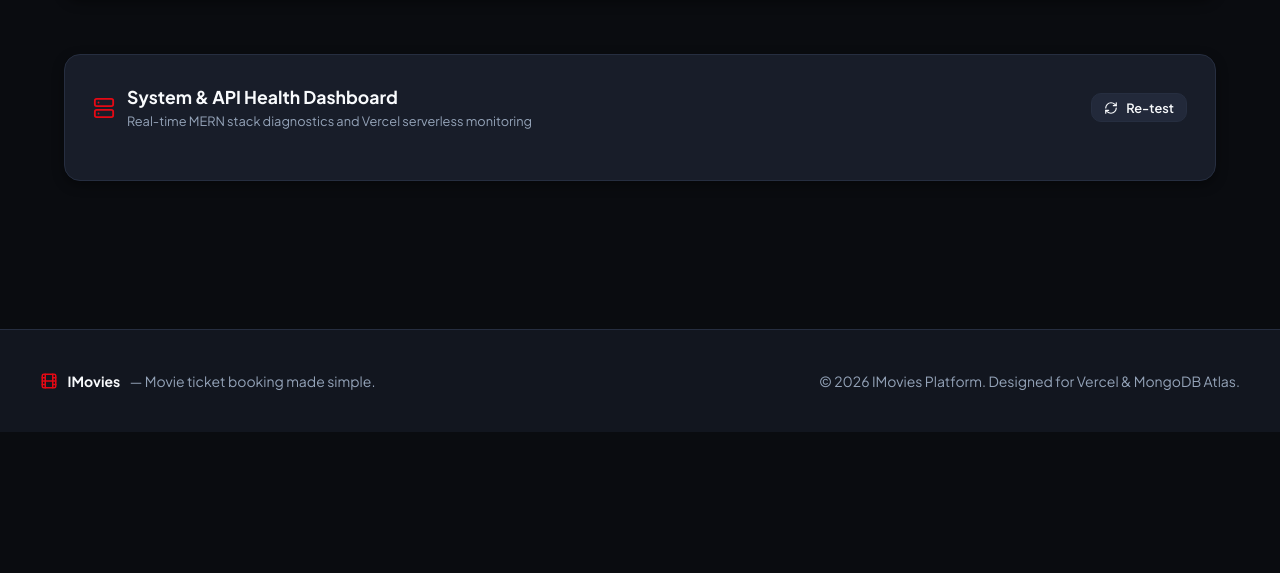
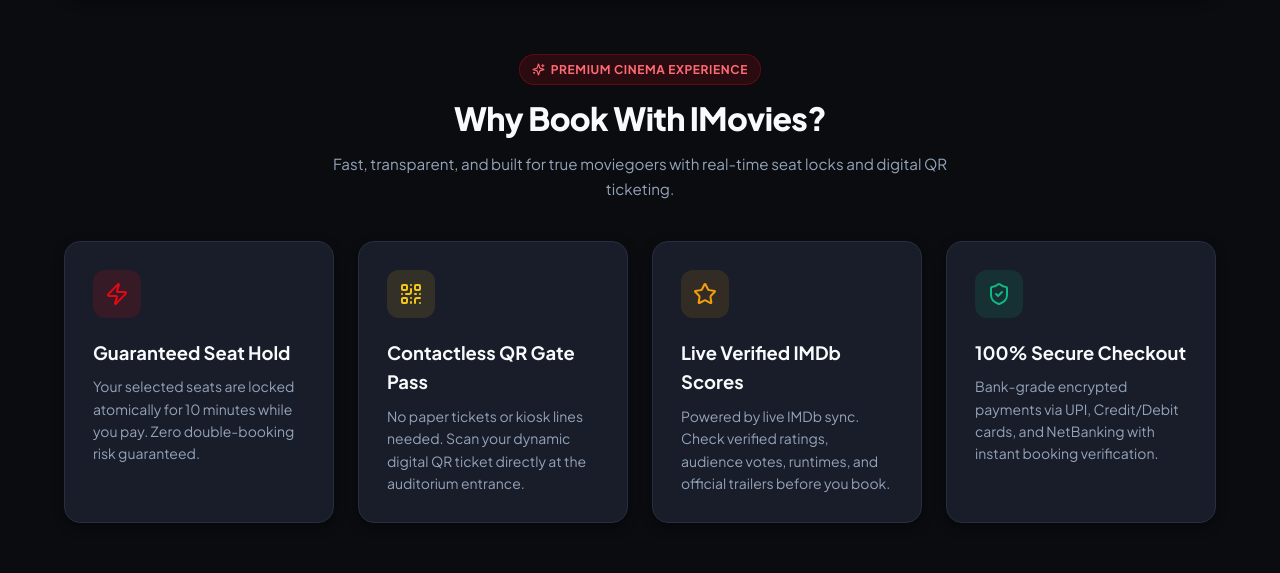
Before and after one commit to Raheel007-cpu/IMovies, a React (Vite) app in the folder client/: page / in a window 1280 px wide. Shown: the part 368-941 px from the top of the page. Before the commit the page ends 800 px from the top, so only its background shows below. Built offline with nearby package versions, Linux system fonts and the light colour scheme; no server answers.

Commit message:
feat: replace developer health dashboard with Why Book With IMovies feature showcase

```diff
--- a/client/src/pages/Home.jsx
+++ b/client/src/pages/Home.jsx
@@ -2,14 +2,13 @@ import React, { useEffect, useState } from "react";
 import { Link } from "react-router-dom";
 import {
   Film,
-  CheckCircle2,
-  AlertCircle,
+  ArrowRight,
   RefreshCw,
-  Server,
-  Database,
-  Globe,
-  ArrowRight,
-  TrendingUp,
+  Zap,
+  QrCode,
+  Star,
+  ShieldCheck,
+  Sparkles,
 } from "lucide-react";
 import API from "../services/api";
 import HeroBanner from "../components/movie/HeroBanner";
@@ -19,11 +18,6 @@ const Home = () => {
   const [featuredMovies, setFeaturedMovies] = useState([]);
   const [nowShowing, setNowShowing] = useState([]);
   const [moviesLoading, setMoviesLoading] = useState(true);
-
-  const [healthData, setHealthData] = useState(null);
-  const [pingData, setPingData] = useState(null);
-  const [seedData, setSeedData] = useState(null);
-  const [diagLoading, setDiagLoading] = useState(true);
 
   // Fetch movies for home page
   useEffect(() => {
@@ -46,28 +40,40 @@ const Home = () => {
     loadHomeData();
   }, []);
 
-  // System diagnostic check
-  const checkApiHealth = async () => {
-    setDiagLoading(true);
-    try {
-      const [healthRes, pingRes, seedRes] = await Promise.all([
-        API.get("/health"),
-        API.get("/health/ping"),
-        API.get("/seed/status").catch(() => ({ data: null })),
-      ]);
-      setHealthData(healthRes.data);
-      setPingData(pingRes.data);
-      setSeedData(seedRes.data);
-    } catch (err) {
-      console.error("Diagnostic error", err);
-    } finally {
-      setDiagLoading(false);
-    }
-  };
-
-  useEffect(() => {
-    checkApiHealth();
-  }, []);
+  const features = [
+    {
+      icon: Zap,
+      color: "var(--primary)",
+      bgColor: "var(--primary-light)",
+      title: "Guaranteed Seat Hold",
+      description:
+        "Your selected seats are locked atomically for 10 minutes while you pay. Zero double-booking risk guaranteed.",
+    },
+    {
+      icon: QrCode,
+      color: "#f5c518",
+      bgColor: "rgba(245, 197, 24, 0.12)",
+      title: "Contactless QR Gate Pass",
+      description:
+        "No paper tickets or kiosk lines needed. Scan your dynamic digital QR ticket directly at the auditorium entrance.",
+    },
+    {
+      icon: Star,
+      color: "#f59e0b",
+      bgColor: "rgba(245, 158, 11, 0.12)",
+      title: "Live Verified IMDb Scores",
+      description:
+        "Powered by live IMDb sync. Check verified ratings, audience votes, runtimes, and official trailers before you book.",
+    },
+    {
+      icon: ShieldCheck,
+      color: "var(--success)",
+      bgColor: "var(--success-bg)",
+      title: "100% Secure Checkout",
+      description:
+        "Bank-grade encrypted payments via UPI, Credit/Debit cards, and NetBanking with instant booking verification.",
+    },
+  ];
 
   return (
     <div>
@@ -114,63 +120,96 @@ const Home = () => {
         )}
       </section>
 
-      {/* Diagnostics & Architecture Dashboard */}
-      <div className="glass-card" style={{ marginBottom: "2rem" }}>
-        <div style={{ display: "flex", justifyContent: "space-between", alignItems: "center", marginBottom: "1.25rem", flexWrap: "wrap", gap: "1rem" }}>
-          <div style={{ display: "flex", alignItems: "center", gap: "0.75rem" }}>
-            <Server size={22} color="var(--primary)" />
-            <div>
-              <h3 style={{ fontSize: "1.1rem", fontWeight: 700 }}>System & API Health Dashboard</h3>
-              <p style={{ fontSize: "0.8rem", color: "var(--text-secondary)" }}>
-                Real-time MERN stack diagnostics and Vercel serverless monitoring
-              </p>
-            </div>
+      {/* Why Book With IMovies Section */}
+      <section style={{ marginBottom: "3rem" }}>
+        <div style={{ textAlign: "center", maxWidth: "650px", margin: "0 auto 2.5rem" }}>
+          <div
+            className="badge badge-primary"
+            style={{
+              display: "inline-flex",
+              alignItems: "center",
+              gap: "0.35rem",
+              marginBottom: "0.5rem",
+              padding: "0.3rem 0.75rem",
+            }}
+          >
+            <Sparkles size={13} />
+            <span>Premium Cinema Experience</span>
           </div>
-          <button
-            onClick={checkApiHealth}
-            disabled={diagLoading}
-            className="btn btn-secondary"
-            style={{ fontSize: "0.8rem", padding: "0.35rem 0.75rem" }}
-          >
-            <RefreshCw size={14} style={{ animation: diagLoading ? "spin 1s linear infinite" : "none" }} />
-            <span>{diagLoading ? "Checking..." : "Re-test"}</span>
-          </button>
+          <h2 style={{ fontSize: "2rem", fontWeight: 800, letterSpacing: "-0.02em", marginBottom: "0.5rem" }}>
+            Why Book With IMovies?
+          </h2>
+          <p style={{ color: "var(--text-secondary)", fontSize: "0.95rem" }}>
+            Fast, transparent, and built for true moviegoers with real-time seat locks and digital QR ticketing.
+          </p>
         </div>
 
-        {healthData && (
-          <div style={{ display: "grid", gridTemplateColumns: "repeat(auto-fit, minmax(220px, 1fr))", gap: "1rem" }}>
-            <div style={{ padding: "1rem", backgroundColor: "var(--bg-secondary)", borderRadius: "var(--radius-sm)", border: "1px solid var(--border-color)" }}>
-              <div style={{ display: "flex", alignItems: "center", gap: "0.4rem", marginBottom: "0.25rem" }}>
-                <CheckCircle2 size={16} color="var(--success)" />
-                <span style={{ fontWeight: 600, fontSize: "0.85rem" }}>Backend API</span>
+        <div
+          style={{
+            display: "grid",
+            gridTemplateColumns: "repeat(auto-fit, minmax(250px, 1fr))",
+            gap: "1.5rem",
+          }}
+        >
+          {features.map((item, idx) => {
+            const Icon = item.icon;
+            return (
+              <div
+                key={idx}
+                className="glass-card"
+                style={{
+                  padding: "1.75rem",
+                  borderRadius: "var(--radius-lg)",
+                  display: "flex",
+                  flexDirection: "column",
+                  transition: "transform 0.25s ease, box-shadow 0.25s ease",
+                }}
+                onMouseEnter={(e) => {
+                  e.currentTarget.style.transform = "translateY(-4px)";
+                }}
+                onMouseLeave={(e) => {
+                  e.currentTarget.style.transform = "translateY(0)";
+                }}
+              >
+                <div
+                  style={{
+                    width: "48px",
+                    height: "48px",
+                    borderRadius: "12px",
+                    backgroundColor: item.bgColor,
+                    display: "flex",
+                    alignItems: "center",
+                    justifyContent: "center",
+                    marginBottom: "1.25rem",
+                  }}
+                >
+                  <Icon size={24} color={item.color} />
+                </div>
+                <h3
+                  style={{
+                    fontSize: "1.15rem",
+                    fontWeight: 700,
+                    marginBottom: "0.5rem",
+                    color: "var(--text-primary)",
+                  }}
+                >
+                  {item.title}
+                </h3>
+                <p
+                  style={{
+                    fontSize: "0.875rem",
+                    color: "var(--text-secondary)",
+                    lineHeight: 1.6,
+                    margin: 0,
+                  }}
+                >
+                  {item.description}
+                </p>
               </div>
-              <p style={{ fontSize: "0.95rem", fontWeight: 700, color: "var(--success)" }}>
-                Operational ({pingData?.message})
-              </p>
-            </div>
-
-            <div style={{ padding: "1rem", backgroundColor: "var(--bg-secondary)", borderRadius: "var(--radius-sm)", border: "1px solid var(--border-color)" }}>
-              <div style={{ display: "flex", alignItems: "center", gap: "0.4rem", marginBottom: "0.25rem" }}>
-                <Database size={16} color="var(--accent)" />
-                <span style={{ fontWeight: 600, fontSize: "0.85rem" }}>MongoDB Atlas</span>
-              </div>
-              <p style={{ fontSize: "0.95rem", fontWeight: 700, color: healthData.database.connected ? "var(--success)" : "var(--accent)" }}>
-                {healthData.database.status} ({seedData?.counts?.movies || 0} Movies, {seedData?.counts?.shows || 0} Shows)
-              </p>
-            </div>
-
-            <div style={{ padding: "1rem", backgroundColor: "var(--bg-secondary)", borderRadius: "var(--radius-sm)", border: "1px solid var(--border-color)" }}>
-              <div style={{ display: "flex", alignItems: "center", gap: "0.4rem", marginBottom: "0.25rem" }}>
-                <Globe size={16} color="#60a5fa" />
-                <span style={{ fontWeight: 600, fontSize: "0.85rem" }}>Deployment State</span>
-              </div>
-              <p style={{ fontSize: "0.95rem", fontWeight: 700, color: "#60a5fa" }}>
-                Vercel Functions Ready
-              </p>
-            </div>
-          </div>
-        )}
-      </div>
+            );
+          })}
+        </div>
+      </section>
 
       <style>{`
         @keyframes spin {
```
